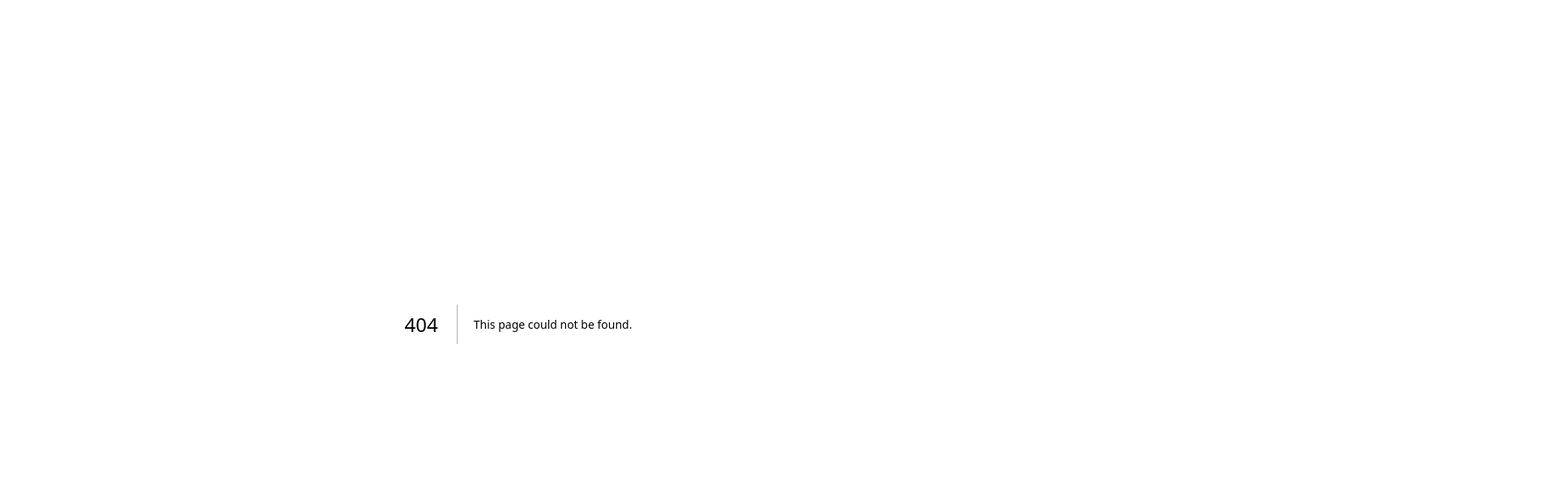
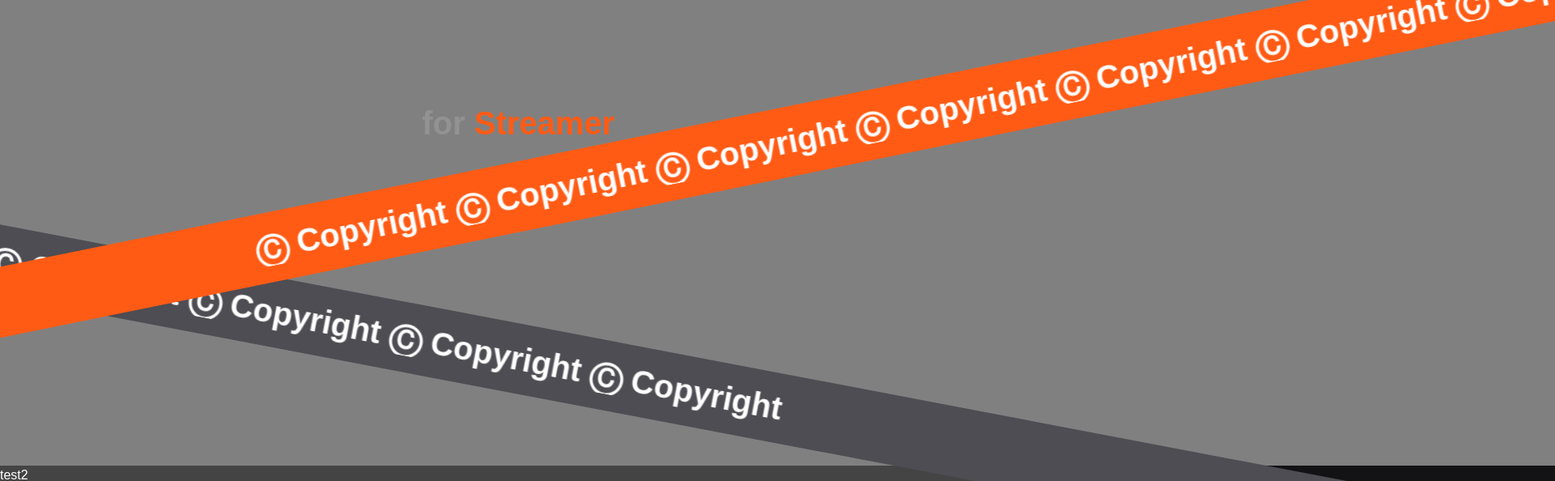
Before and after one commit to otgonjargal2019/motion-master, a Next.js app: page /streamer in a window 1280 px wide. Before the commit this address had no page. Shown: the top 594 px of the page at 81% size, 1920 px wide, since content can reach past the window. Built offline with nearby package versions, Linux system fonts and the light colour scheme; a web font is replaced by a local one.

Commit message:
wip: streamer page

```diff
--- a/package.json
+++ b/package.json
@@ -12,7 +12,8 @@
     "classnames": "^2.5.1",
     "next": "14.2.14",
     "react": "^18",
-    "react-dom": "^18"
+    "react-dom": "^18",
+    "sass": "^1.79.4"
   },
   "devDependencies": {
     "postcss": "^8",
--- a/src/component/AnimatedElement.js
+++ b/src/component/AnimatedElement.js
@@ -34,7 +34,7 @@
       <div
         className={classNames([
           classname,
-          isInView === true ? "show" : "hided",
+          isInView === true ? "showed" : "hided",
         ])}
 				style={{
 					width: "100%",
--- a/src/pages/_app.js
+++ b/src/pages/_app.js
@@ -23,7 +23,7 @@
 export default function App({ Component, pageProps }) {
   return (
     <main
-      className={`${gmarketSansBold.variable} ${gmarketSansMedium.variable} ${gmarketSansLight.variable}`}
+      className={`${gmarketSansBold.variable} ${gmarketSansMedium.variable} ${gmarketSansLight.variable} flex flex-col items-center bg-black overflow-x-hidden`}
     >
       <Component {...pageProps} />
     </main>
--- /dev/null
+++ b/src/pages/streamer/index.js
@@ -0,0 +1,93 @@
+import AnimatedElement from "@/component/AnimatedElement";
+
+import "@/styles/streamer.scss";
+
+export default function Streamer() {
+  return (
+    <div className="bg-black max-w-[1920px] min-h-[100vh] relative">
+      <AnimatedElement classname={"streamer_page_title"}>
+        <div>
+          <div>
+            <span>for</span>&nbsp;<span>Streamer</span>
+          </div>
+        </div>
+      </AnimatedElement>
+
+      <div className="min-h-[920px] overflow-y-hidden overflow-x-hidden relative top-[-50px]">
+        <AnimatedElement classname={"streamer_strip_2"}>
+          <div>
+            <div>
+              <span>
+                Ⓒ Copyright Ⓒ Copyright Ⓒ Copyright Ⓒ Copyright Ⓒ Copyright Ⓒ
+                Copyright Ⓒ Copyright Ⓒ Copyright Ⓒ Copyright Ⓒ Copyright Ⓒ
+                Copyright Ⓒ Copyright Ⓒ Copyright Ⓒ Copyright Ⓒ Copyright Ⓒ
+                Copyright Ⓒ Copyright Ⓒ Copyright{" "}
+              </span>
+            </div>
+            <div>
+              <span>
+                Ⓒ Copyright Ⓒ Copyright Ⓒ Copyright Ⓒ Copyright Ⓒ Copyright Ⓒ
+                Copyright Ⓒ Copyright Ⓒ Copyright Ⓒ Copyright Ⓒ Copyright Ⓒ
+                Copyright Ⓒ Copyright Ⓒ Copyright Ⓒ Copyright Ⓒ Copyright Ⓒ
+                Copyright Ⓒ Copyright Ⓒ Copyright{" "}
+              </span>
+            </div>
+          </div>
+        </AnimatedElement>
+
+        <AnimatedElement classname={"streamer_strip_1"}>
+          <div>
+            <div>
+              <span>
+                Ⓒ Copyright Ⓒ Copyright Ⓒ Copyright Ⓒ Copyright Ⓒ Copyright Ⓒ
+                Copyright Ⓒ Copyright Ⓒ Copyright Ⓒ Copyright Ⓒ Copyright Ⓒ
+                Copyright Ⓒ Copyright Ⓒ Copyright Ⓒ Copyright Ⓒ Copyright Ⓒ
+                Copyright Ⓒ Copyright Ⓒ Copyright{" "}
+              </span>
+            </div>
+            <div>
+              <span>
+                Ⓒ Copyright Ⓒ Copyright Ⓒ Copyright Ⓒ Copyright Ⓒ Copyright Ⓒ
+                Copyright Ⓒ Copyright Ⓒ Copyright Ⓒ Copyright Ⓒ Copyright Ⓒ
+                Copyright Ⓒ Copyright Ⓒ Copyright Ⓒ Copyright Ⓒ Copyright Ⓒ
+                Copyright Ⓒ Copyright Ⓒ Copyright{" "}
+              </span>
+            </div>
+          </div>
+        </AnimatedElement>
+      </div>
+
+      <div
+        style={{
+          marginTop: -400,
+          minHeight: 800,
+          minWidth: "1920px",
+          maxWidth: "100vw",
+          backgroundColor: "grey",
+        }}
+      >
+        test
+      </div>
+      <div
+        style={{ minHeight: 800, maxWidth: "100vw", backgroundColor: "#444" }}
+      >
+        test2
+      </div>
+      <div
+        style={{ minHeight: 800, maxWidth: "100vw", backgroundColor: "#444" }}
+      >
+        test2
+      </div>
+      <div
+        style={{ minHeight: 800, maxWidth: "100vw", backgroundColor: "#444" }}
+      >
+        test2
+      </div>
+      <div
+        style={{ minHeight: 800, maxWidth: "100vw", backgroundColor: "#444" }}
+      >
+        test2
+      </div>
+    </div>
+  );
+}
--- /dev/null
+++ b/src/styles/streamer.scss
@@ -0,0 +1,172 @@
+
+/* PAGE STREAMER */
+
+.streamer_page_title.hided {
+    transform: translateY(-500px);
+    transition: all 0.5s;
+}
+
+.streamer_page_title.showed {
+    transform: translateY(0);
+    transition: all 0.5s;
+}
+
+.streamer_page_title {
+    font-family: var(--font-gmarket-sans-medium);
+    font-size: 40px;
+    font-weight: 700;
+    line-height: 46px;
+    text-align: center;
+    > div {
+        display: flex;
+        width: 100%;
+        justify-content: center;
+        align-items: center;
+        > div {
+            max-width: 289px;
+            width: 289px;
+            max-height: 46px;
+            height: 46px;
+            margin-top: 128.63px;
+
+            > span:nth-child(1) {
+                color: #929292;
+            }
+
+            > span:nth-child(2) {
+                color: #FF5B15;
+            }
+        }
+    }
+}
+
+@keyframes marquee {
+    0% {
+      transform: translateX(0);
+    }
+    100% {
+      transform: translateX(-5080px);
+    }
+}
+
+@keyframes marquee_completion {
+    0% {
+        transform: translateX(0);
+    }
+    100% {
+        transform: translateX(-5080px);
+    }
+}
+
+.streamer_strip_1.hided {
+    transform: translateY(-1000px) translateX(5000px);
+    transition: all 0.5s;
+}
+
+.streamer_strip_1.showed {
+    transform: translateY(0px) translateX(0);
+    transition: all 0.5s;
+}
+
+.streamer_strip_1 {
+    font-family: var(--font-gmarket-sans-medium);
+    font-size: 40px;
+    font-weight: 700;
+    line-height: 46px;
+    text-align: center;
+    display: flex;
+    justify-content: center;
+    position: absolute;
+    top: 200px;
+    > div {
+        width: 5080px;
+        min-width: 5080px;
+        height: 86px;
+        background: #FF5B15;
+        transform: rotateZ(-11.52deg);
+        padding: 20px 0px 20px 0px;
+        display: flex;
+        overflow: hidden;
+
+        > div:nth-child(1) {
+            // background: green;
+            animation: marquee 10s linear infinite;
+            white-space: nowrap;
+            // opacity: 0;
+            max-width: 5080px;
+            min-width: 5080px;
+            width: 5080px;
+            overflow: hidden;
+            height: 46px;
+        }
+        > div:nth-child(2) {
+            // background: red;
+            animation: marquee_completion 10s linear infinite;
+            white-space: nowrap;
+            max-width: 5080px;
+            min-width: 5080px;
+            width: 5080px;
+            overflow: hidden;
+            height: 46px;
+            // transform: translateX(-5080px);
+        }
+    }
+}
+
+
+.streamer_strip_2.hided {
+    transform: translateY(-1000px) translateX(-5000px);
+    transition: all 0.5s;
+}
+
+.streamer_strip_2.showed {
+    transform: translateY(0px) translateX(0);
+    transition: all 0.5s;
+}
+
+.streamer_strip_2 {
+    font-family: var(--font-gmarket-sans-medium);
+    font-size: 40px;
+    font-weight: 700;
+    line-height: 46px;
+    text-align: center;
+    display: flex;
+    justify-content: center;
+    position: absolute;
+    top: 400px;
+    > div {
+        width: 5080px;
+        min-width: 5080px;
+        height: 86px;
+        background: #4D4D53;
+        transform: rotateZ(10.78deg);
+        padding: 20px 0px 20px 0px;
+        display: flex;
+        overflow: hidden;
+
+        > div:nth-child(1) {
+            // background: green;
+            animation: marquee 10s linear infinite;
+            animation-direction: reverse;
+            white-space: nowrap;
+            // opacity: 0;
+            max-width: 5080px;
+            min-width: 5080px;
+            width: 5080px;
+            overflow: hidden;
+            height: 46px;
+        }
+        > div:nth-child(2) {
+            // background: red;
+            animation: marquee_completion 10s linear infinite;
+            animation-direction: reverse;
+            white-space: nowrap;
+            max-width: 5080px;
+            min-width: 5080px;
+            width: 5080px;
+            overflow: hidden;
+            height: 46px;
+            // transform: translateX(-5080px);
+        }
+    }
+}
```
Also changed, not shown: src/styles/animation.css (line endings or trailing spaces), 1 other file (tests, documents, lock files or other folders).
